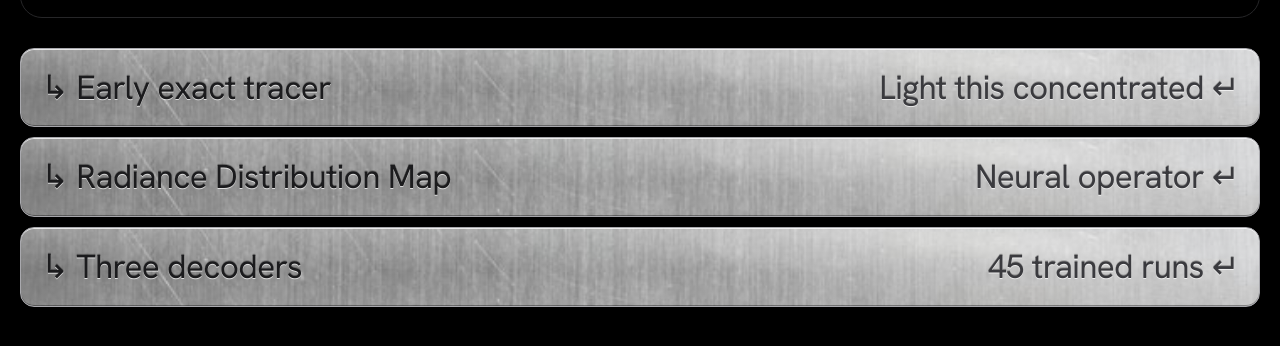
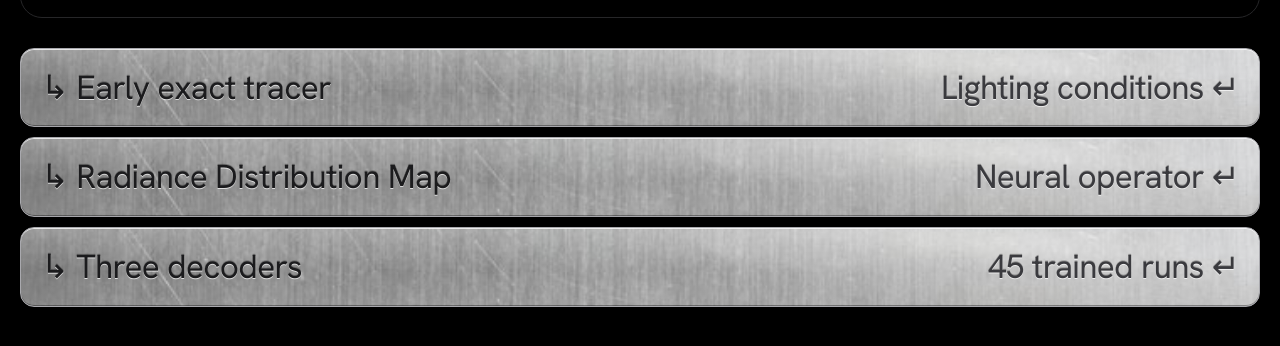
Before and after one commit to Sally-Mohlakola/Neural_Diamond, a plain HTML site: page index.html in a window 1280 px wide. Shown: the part 706-1052 px from the top of the page. Drawn offline with Linux system fonts and the light colour scheme.

Commit message:
Early tracer row: Lighting conditions

```diff
--- a/index.html
+++ b/index.html
@@ -381,7 +381,7 @@ td { color: var(--grey); }
 </section>
 
 <nav class="rows" aria-label="Project outline">
-<a class="row" href="#why"><span>↳ Early exact tracer</span><span class="r">Light this concentrated ↵</span></a>
+<a class="row" href="#why"><span>↳ Early exact tracer</span><span class="r">Lighting conditions ↵</span></a>
 <a class="row" href="#journey"><span>↳ Radiance Distribution Map</span><span class="r">Neural operator ↵</span></a>
 <a class="row" href="#decoders"><span>↳ Three decoders</span><span class="r">45 trained runs ↵</span></a>
 </nav>
```
